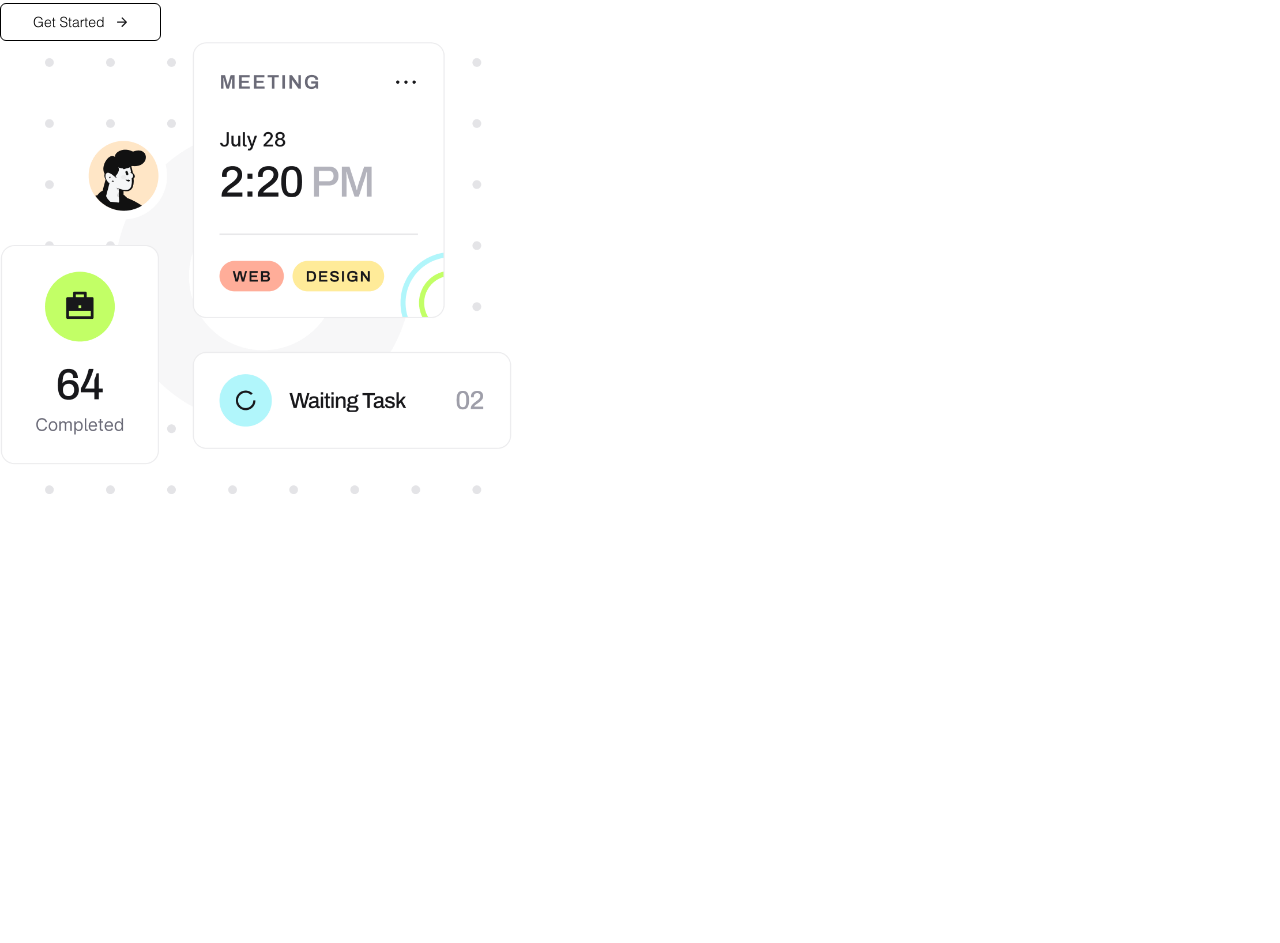
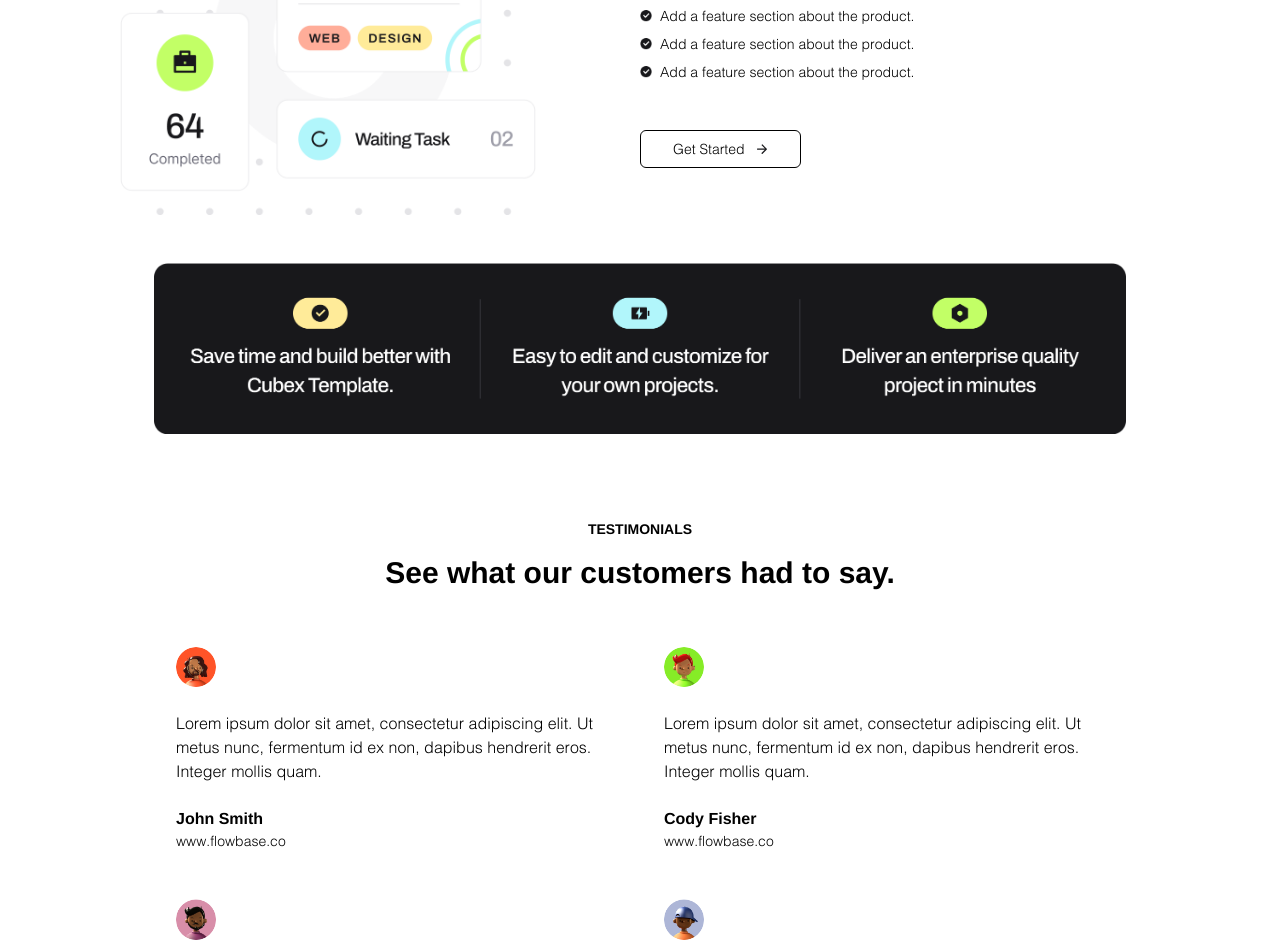
Before and after one commit to Hardy101/Portfolio, a plain HTML site: page Cubex/index.html in a window 1280 px wide. Shown: the part 1857-2800 px from the top of the page. Before the commit the page ends 2351 px from the top, so only its background shows below. Drawn offline with nearby package versions, Linux system fonts and the light colour scheme.

Commit message:
testimonials complete

```diff
--- a/Cubex/index.html
+++ b/Cubex/index.html
@@ -5,13 +5,15 @@
     <meta name="viewport" content="width=device-width, initial-scale=1.0" />
 
     <script src="https://unpkg.com/@tailwindcss/browser@4"></script>
-    <style type="text/tailwindcss">
+    <!-- <style type="text/tailwindcss">
       @theme {
         --color-clifford: #da373d;
         --color-green-primary: #c2ff66;
         --color-gray-primary: #f7f7f8;
+        --color-gray-secondary: #696977;
+        --color-gray-3: #4d4d56;
       }
-    </style>
+    </style> -->
     <link rel="stylesheet" href="assets/css/main.css" />
   </head>
   <body class="helvetica">
@@ -193,11 +195,14 @@
         </div>
       </section>
 
-      <section>
-        <div>
+      <section id="customize">
+        <div class="flex justify-between gap-20 py-20 px-30">
+          <div class="w-2/5 my-auto">
+            <img src="assets/images/customize-product.png" alt="" />
+          </div>
           <div class="w-1/2 my-auto grid gap-8">
             <h2 class="text-4xl font-bold">
-              Describe your products for all customers
+              Customize the template to suit any brand
             </h2>
             <ul class="text-sm grid gap-2">
               <li class="flex gap-2">
@@ -232,8 +237,93 @@
               </button>
             </div>
           </div>
-          <div class="w-2/5 my-auto">
-            <img src="assets/images/customize-product.png" alt="" />
+        </div>
+      </section>
+
+      <section id="testimonials">
+        <div
+          class="relative pt-48 pb-20 px-30 flex justify-center gap-16 bg-gray-primary m-8 rounded-xl"
+        >
+          <div class="w-4/5 absolute -top-16">
+            <img src="assets/images/features.png" alt="" />
+          </div>
+          <div>
+            <h2 class="font-bold text-gray-secondary text-center text-sm">
+              TESTIMONIALS
+            </h2>
+            <h3 class="text-3xl font-bold mt-4 text-center">
+              See what our customers had to say.
+            </h3>
+
+            <ul class="cutomers grid grid-cols-2 mt-8">
+              <li class="bg-white rounded-md p-6 flex flex-col gap-6">
+                <img
+                  src="assets/images/tes-john.png"
+                  alt="testimonial-profile-picture"
+                  class="w-10 rounded-full"
+                />
+                <span
+                  >Lorem ipsum dolor sit amet, consectetur adipiscing elit. Ut
+                  metus nunc, fermentum id ex non, dapibus hendrerit eros.
+                  Integer mollis quam.</span
+                >
+                <p class="grid">
+                  <span class="font-bold">John Smith</span>
+                  <span class="text-sm text-gray-3">www.flowbase.co</span>
+                </p>
+              </li>
+              <!-- Second Testimonial -->
+              <li class="bg-white rounded-md p-6 flex flex-col gap-6">
+                <img
+                  src="assets/images/test-cody.png"
+                  alt="testimonial-profile-picture"
+                  class="w-10 rounded-full"
+                />
+                <span
+                  >Lorem ipsum dolor sit amet, consectetur adipiscing elit. Ut
+                  metus nunc, fermentum id ex non, dapibus hendrerit eros.
+                  Integer mollis quam.</span
+                >
+                <p class="grid">
+                  <span class="font-bold">Cody Fisher</span>
+                  <span class="text-sm text-gray-3">www.flowbase.co</span>
+                </p>
+              </li>
+              <!-- Third Testimonial -->
+              <li class="bg-white rounded-md p-6 flex flex-col gap-6">
+                <img
+                  src="assets/images/tes-robert.png"
+                  alt="testimonial-profile-picture"
+                  class="w-10 rounded-full"
+                />
+                <span
+                  >Lorem ipsum dolor sit amet, consectetur adipiscing elit. Ut
+                  metus nunc, fermentum id ex non, dapibus hendrerit eros.
+                  Integer mollis quam.</span
+                >
+                <p class="grid">
+                  <span class="font-bold">Robert Fox</span>
+                  <span class="text-sm text-gray-3">www.flowbase.co</span>
+                </p>
+              </li>
+              <!-- Fourth Testimonial -->
+              <li class="bg-white rounded-md p-6 flex flex-col gap-6">
+                <img
+                  src="assets/images/tes-sarah.png"
+                  alt="testimonial-profile-picture"
+                  class="w-10 rounded-full"
+                />
+                <span
+                  >Lorem ipsum dolor sit amet, consectetur adipiscing elit. Ut
+                  metus nunc, fermentum id ex non, dapibus hendrerit eros.
+                  Integer mollis quam.</span
+                >
+                <p class="grid">
+                  <span class="font-bold">Sarah Smith</span>
+                  <span class="text-sm text-gray-3">www.flowbase.co</span>
+                </p>
+              </li>
+            </ul>
           </div>
         </div>
       </section>
```
Also changed, not shown: Cubex/assets/images/tes-john.png (added), Cubex/assets/images/tes-robert.png (added), Cubex/assets/images/tes-sarah.png (added), Cubex/assets/images/test-cody.png (added).
